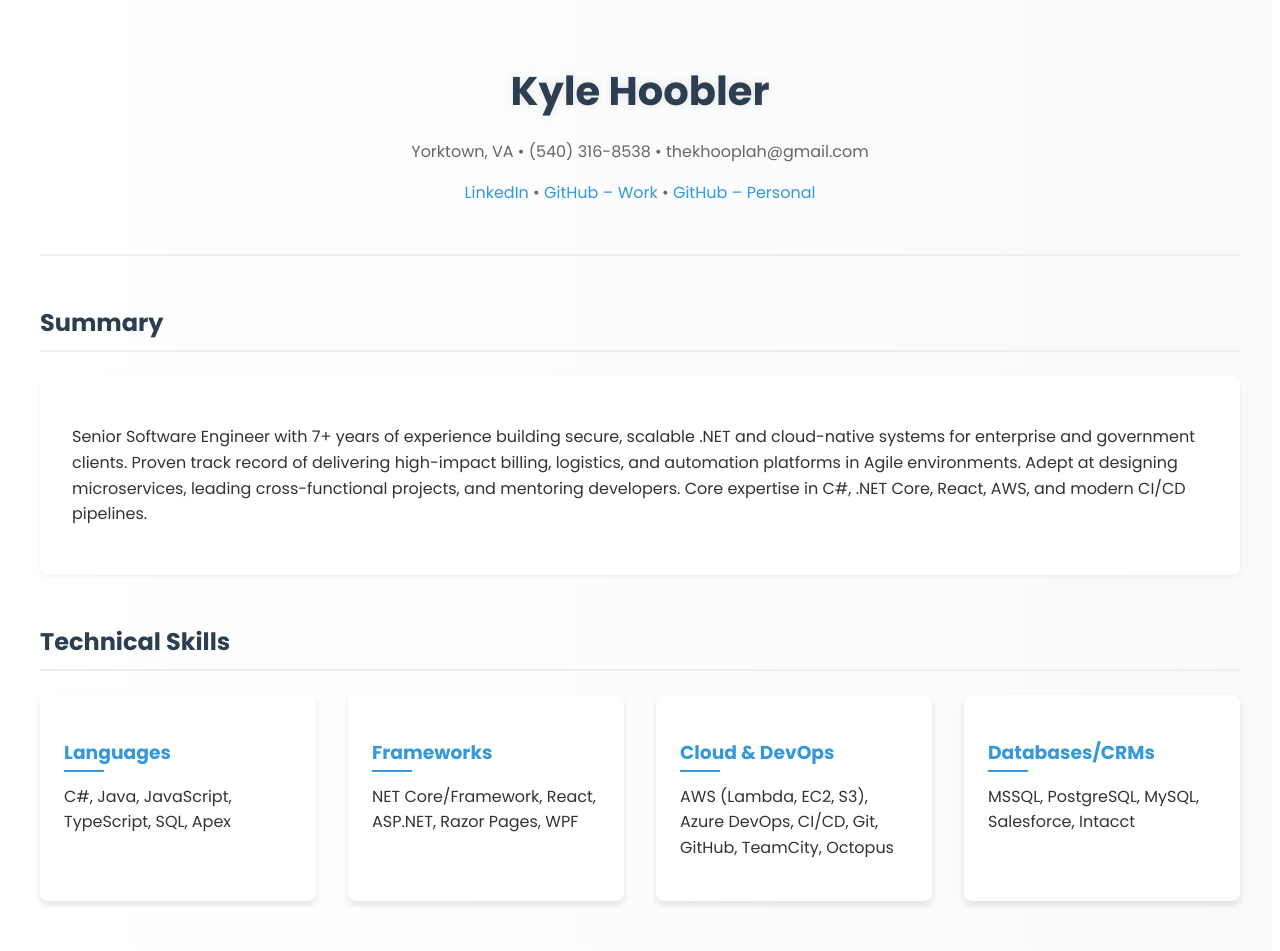
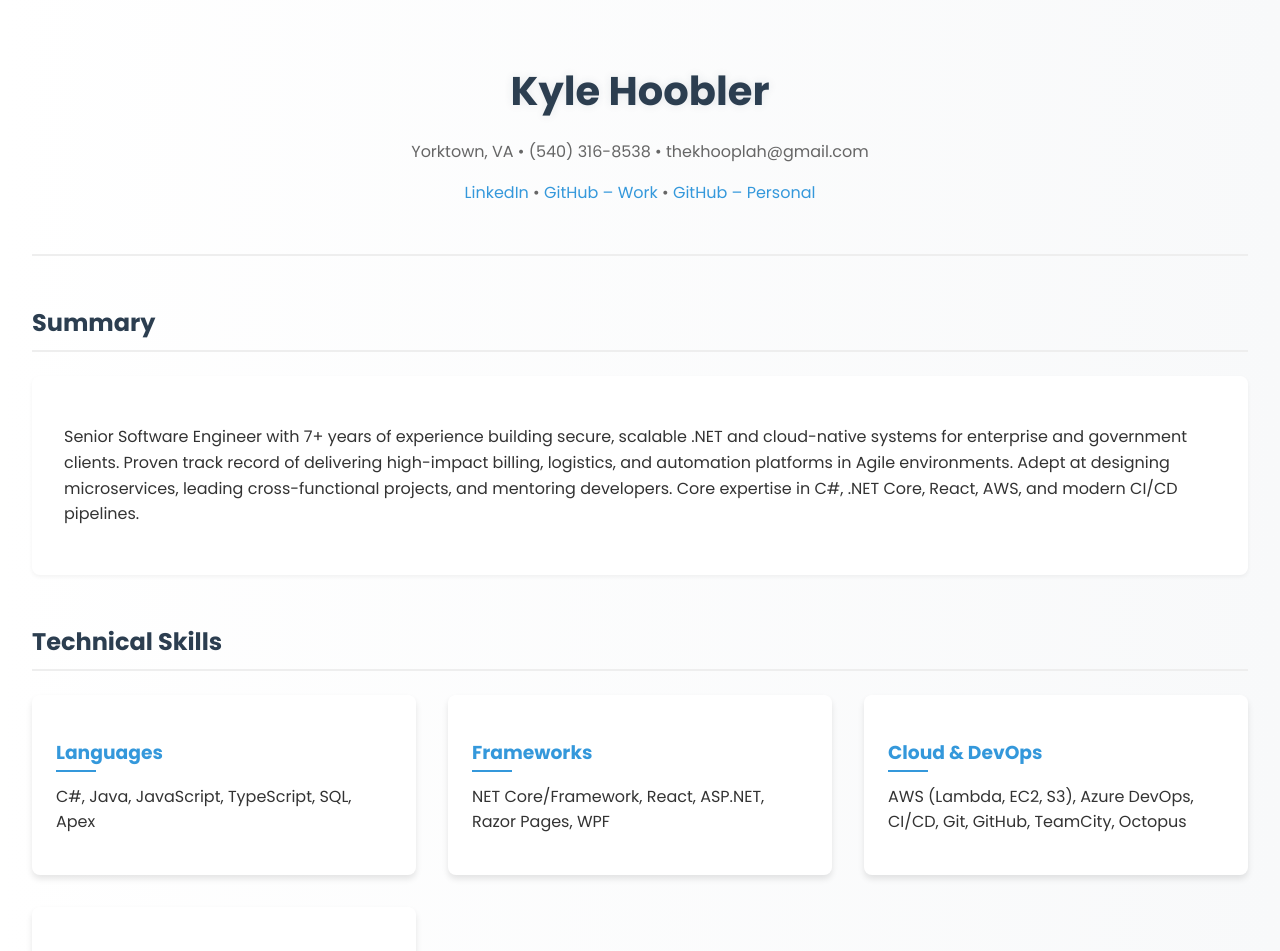
Before and after one commit to KyleHoobler/kyle-website, a React (Create React App) app: page / in a window 1280 px wide. Shown: the top 951 px of the page. Built offline with nearby package versions, Linux system fonts and the light colour scheme.

Commit message:
Improved CSS

```diff
--- a/src/App.css
+++ b/src/App.css
@@ -1,13 +1,21 @@
 @import url('https://fonts.googleapis.com/css2?family=Poppins:wght@300;400;500;600;700&display=swap');
 
+body {
+  margin: 0;
+  padding: 0;
+  background: linear-gradient(to right, #ffffff, #f8f9fa);
+  min-height: 100vh;
+}
+
 .App {
-  max-width: 1200px;
+  width: 100%;
+  max-width: 1600px;
   margin: 0 auto;
   padding: 2rem;
+  box-sizing: border-box;
   font-family: 'Poppins', sans-serif;
   color: #333;
   line-height: 1.6;
-  background: linear-gradient(to right, #ffffff, #f8f9fa);
 }
 
 .header {
@@ -66,8 +74,10 @@
 
 .skills-grid {
   display: grid;
-  grid-template-columns: repeat(auto-fit, minmax(250px, 1fr));
+  grid-template-columns: repeat(auto-fit, minmax(300px, 1fr));
   gap: 2rem;
+  width: 100%;
+  box-sizing: border-box;
 }
 
 .skill-category {
```
